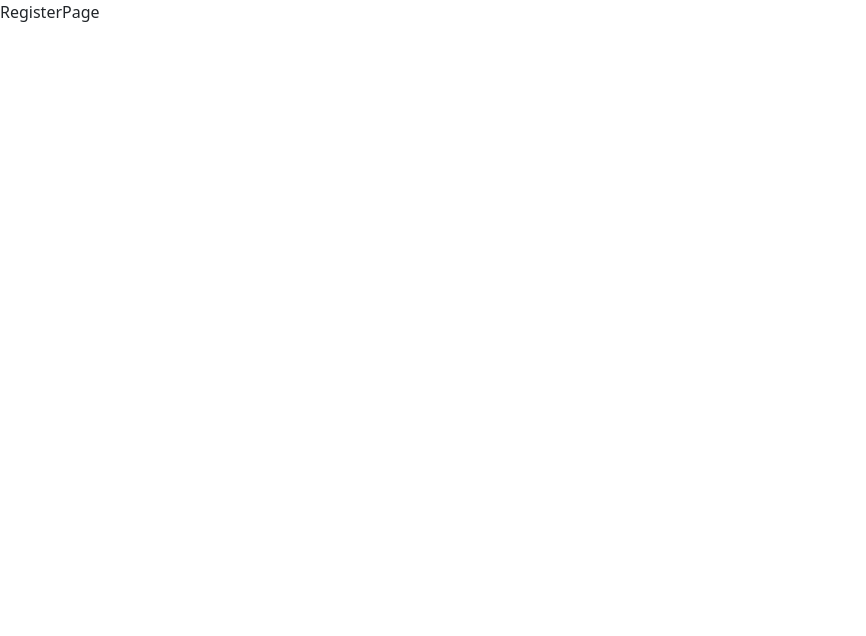
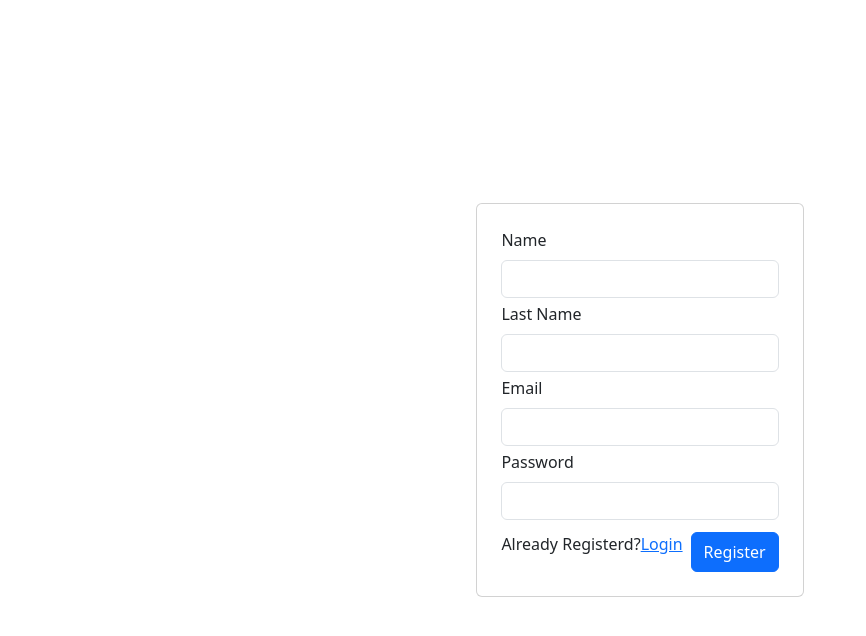
Before and after one commit to DevSunny05/jog-portal-mern, a React (Create React App) app in the folder client/: page /register in a window 1280 px wide. Shown: the top 636 px of the page, without its empty margins (0-866 px from the left). Built offline with nearby package versions, Linux system fonts and the light colour scheme.

Commit message:
register page done

```diff
--- a/client/src/index.css
+++ b/client/src/index.css
@@ -3,3 +3,11 @@
   padding: 0;
   box-sizing: border-box;
 }
+
+.form-container{
+  display: flex;
+  flex-direction: column;
+  align-items: center;
+  justify-content: center;
+  height: 100vh;
+}
--- a/client/src/pages/RegisterPage.js
+++ b/client/src/pages/RegisterPage.js
@@ -1,9 +1,82 @@
-import React from 'react'
+import React, { useState } from "react";
+import { Link } from "react-router-dom";
+const RegisterPage = () => {
+    // const [name,setName]=useState('')
+    // const [lastName,setLastName]=useState('')
+    // const [email,setEmail]=useState('')
+    // const [password,setPassword]=useState('')
 
-const RegisterPage = () => {
+    const [values,setValues]=useState([{
+        name:'',
+        lastName:'',
+        email:'',
+        password:''
+    }])
+
+
+    const handleSubmit=(e)=>{
+        e.preventDefault()
+        try {
+            console.log(values)
+        } catch (error) {
+            console.log(error)
+        }
+
+    }
+
+    const handleChange=(e)=>{
+        const value=e.target.value
+        setValues({...values,
+        [e.target.name]:value
+        })
+    }
+
   return (
-    <div>RegisterPage</div>
-  )
-}
+    <>
+      <div className="form-container">
+        <form className="card p-4" onSubmit={handleSubmit}>
 
-export default RegisterPage
+          <div className="mb-1">
+            <label htmlFor="name" className="form-label">
+              Name
+            </label>
+            <input type="text" className="form-control" name="name" value={values.name} onChange={handleChange}  />
+          </div>
+
+          <div className="mb-1">
+            <label htmlFor="lastName" className="form-label" >
+              Last Name
+            </label>
+            <input type="text" className="form-control" name='lastName' value={values.lastName} onChange={handleChange}  />
+          </div>
+
+          <div className="mb-1">
+            <label htmlFor="email" className="form-label">
+              Email
+            </label>
+            <input type="email" className="form-control" name="email" value={values.email}  onChange={handleChange}  />
+          </div>
+          <div className="mb-1">
+            <label htmlFor="password" className="form-label">
+              Password
+            </label>
+            <input type="password" className="form-control" name="password" value={values.password} onChange={handleChange}   />
+          </div>
+
+
+          <div className="d-flex justify-content-between mt-2 ">
+            <p className="me-2">
+              Already Registerd?<Link to="/login">Login</Link>
+            </p>
+
+            <button type="submit" className="btn btn-primary">
+              Register
+            </button>
+          </div>
+        </form>
+      </div>
+    </>
+  );
+};
+
+export default RegisterPage;
```
